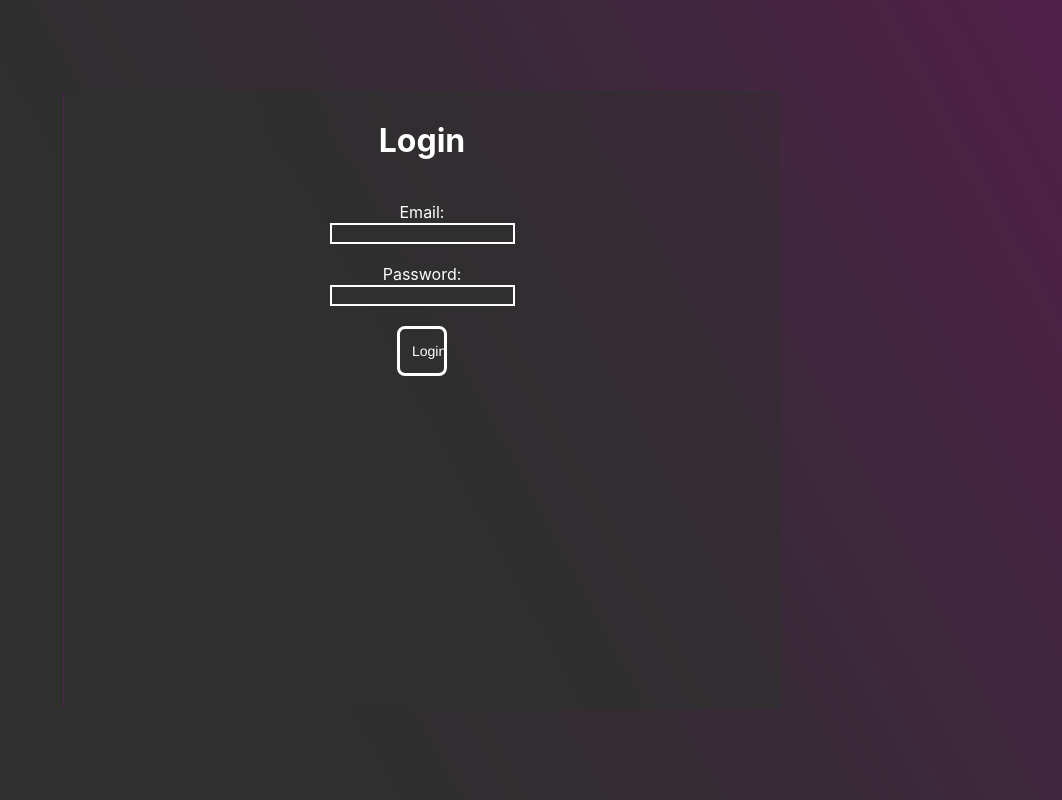
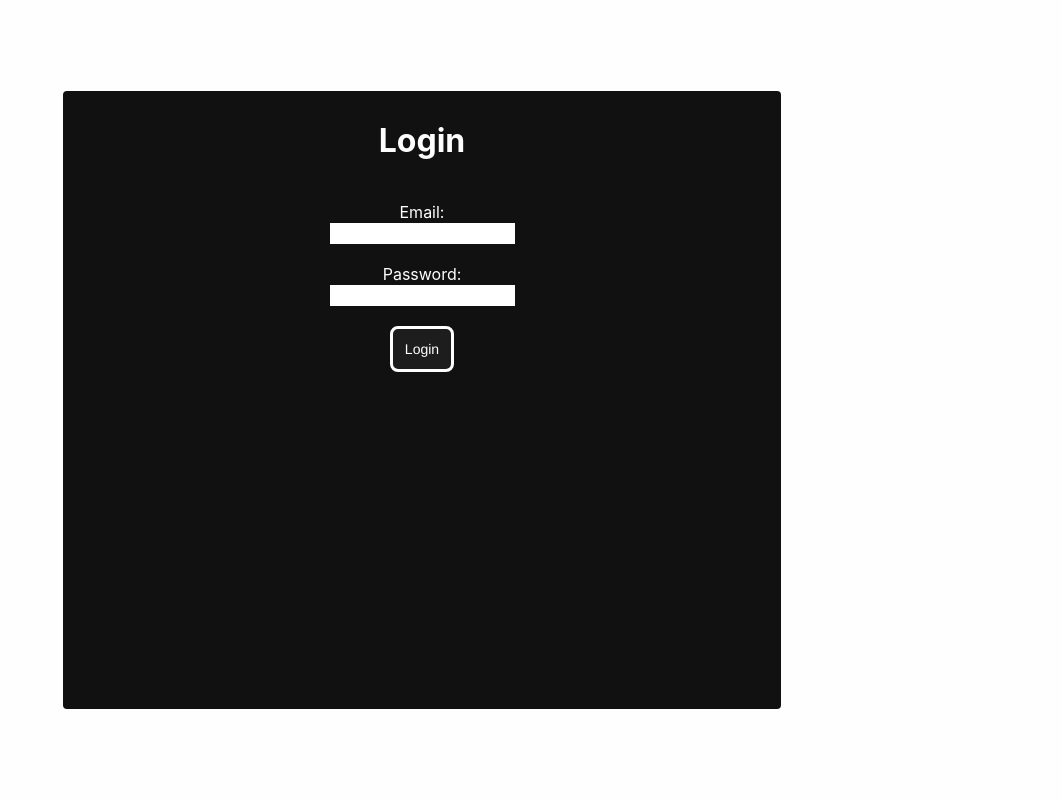
Before and after one commit to syi0/LHT, a React (Create React App) app: page /login in a window 1280 px wide. Shown: the whole page, without its empty margins (218-1280 px from the left). Built offline with nearby package versions, Linux system fonts and the light colour scheme.

Commit message:
some repairs

```diff
--- a/src/App.jsx
+++ b/src/App.jsx
@@ -30,7 +30,6 @@ function App(props) {
       <Nav />
       <NavSmall />
       <Body />
-      <Kafelek />
       <Footer />
     </>
   );
--- a/src/LogoutButton/LogoutButton.css
+++ b/src/LogoutButton/LogoutButton.css
@@ -1,4 +1,4 @@
-button {
+.logoutbutton {
     background-color: rgba(255, 255, 255, 0.726);
     border-color: black;
     border-radius: 4px;
--- a/src/LogoutButton/LogoutButton.jsx
+++ b/src/LogoutButton/LogoutButton.jsx
@@ -8,7 +8,7 @@ export default function LogoutButton() {
     console.log(cookies['Id']);
     if(cookies['Id']!=undefined) {
     return(
-        <button onClick={logot}>Logout <i class="fa-solid fa-arrow-right-from-bracket"></i></button>
+        <button onClick={logot} className='logoutbutton'>Logout <i class="fa-solid fa-arrow-right-from-bracket"></i></button>
     );
 }
     }
--- a/src/Register/Register.css
+++ b/src/Register/Register.css
@@ -1,6 +1,4 @@
-* {
-  background: url("../assets/background2.png");
-}
+
 
 form {
     width: 700px;
--- a/src/index.css
+++ b/src/index.css
@@ -5,11 +5,6 @@ body {
     sans-serif;
   -webkit-font-smoothing: antialiased;
   -moz-osx-font-smoothing: grayscale;
-}
-
-code {
-  font-family: source-code-pro, Menlo, Monaco, Consolas, 'Courier New',
-    monospace;
 }
 
 a {
```
Also changed, not shown: src/assets/background2.png (deleted), 2 other files (tests, documents, lock files or other folders).
